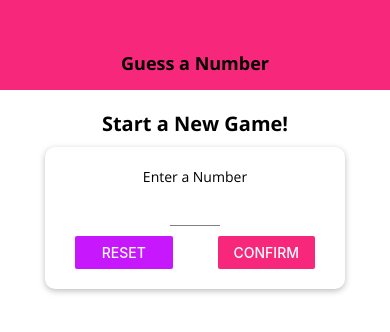
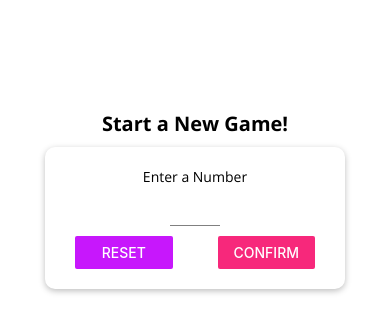
Before and after one commit to batuhanbalaban/native-number-guesser, a React Native app: screen / in a window 390 px wide. Shown: the top 332 px of the page. Built offline with nearby package versions, Linux system fonts and the light colour scheme.

Commit message:
Platform API

```diff
--- a/components/Header.js
+++ b/components/Header.js
@@ -1,19 +1,9 @@
 import React from 'react';
-import { View, Text, StyleSheet } from 'react-native';
+import { View, Text, StyleSheet, Platform } from 'react-native';
 import Colors from '../constants/colors';
 import TextBody from './TextBody';
 import TextTitle from './TextTitle';
 
-const styles = StyleSheet.create({
-    header: {
-        width: '100%',
-        height: 90,
-        paddingTop: 36,
-        backgroundColor: Colors.primary,
-        alignItems: 'center',
-        justifyContent: 'center',
-    },
-})
 
 const Header = props => {
 
@@ -24,4 +14,20 @@ const Header = props => {
     );
 }
 
+const styles = StyleSheet.create({
+    header: {
+        width: '100%',
+        height: 90,
+        paddingTop: 36,
+        backgroundColor: Platform.OS === 'android' ? Colors.primary : 'white',
+        alignItems: 'center',
+        justifyContent: 'center',
+        borderBottomColor: Platform.OS === 'ios' ? '#ccc' : 'transparent',
+        borderBottomWidth: Platform.OS === 'ios' ? 1 : 0,
+    },
+    headerTitle: {
+        color: Platform.OS === 'ios' ? Colors.primary : 'white',
+    }
+});
+
 export default Header;
```
